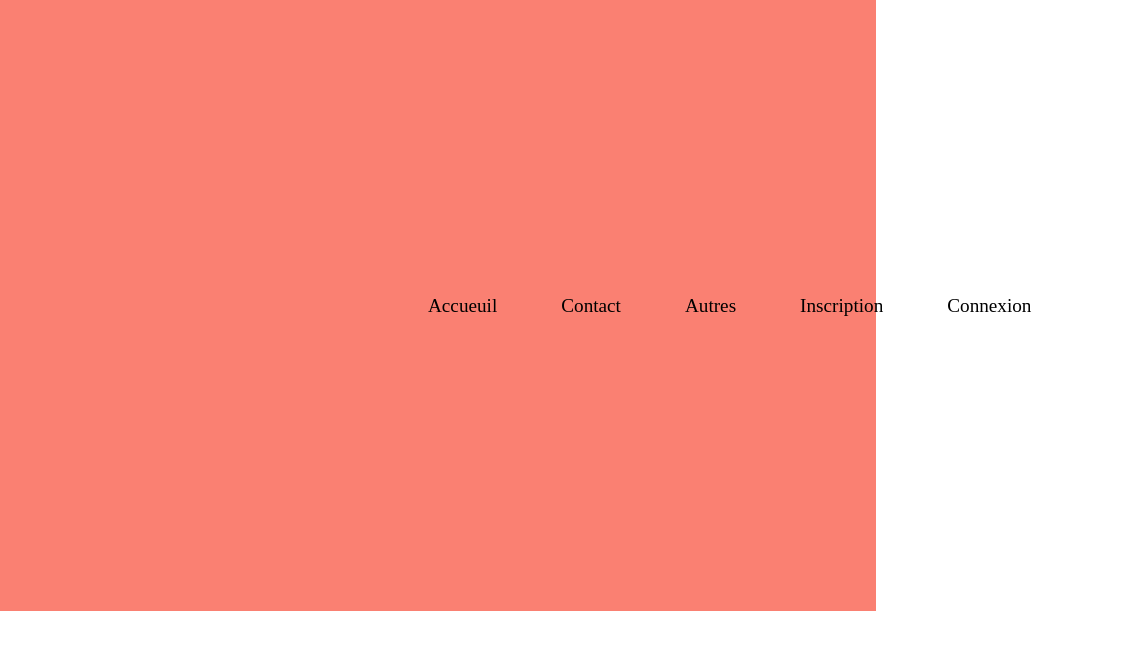
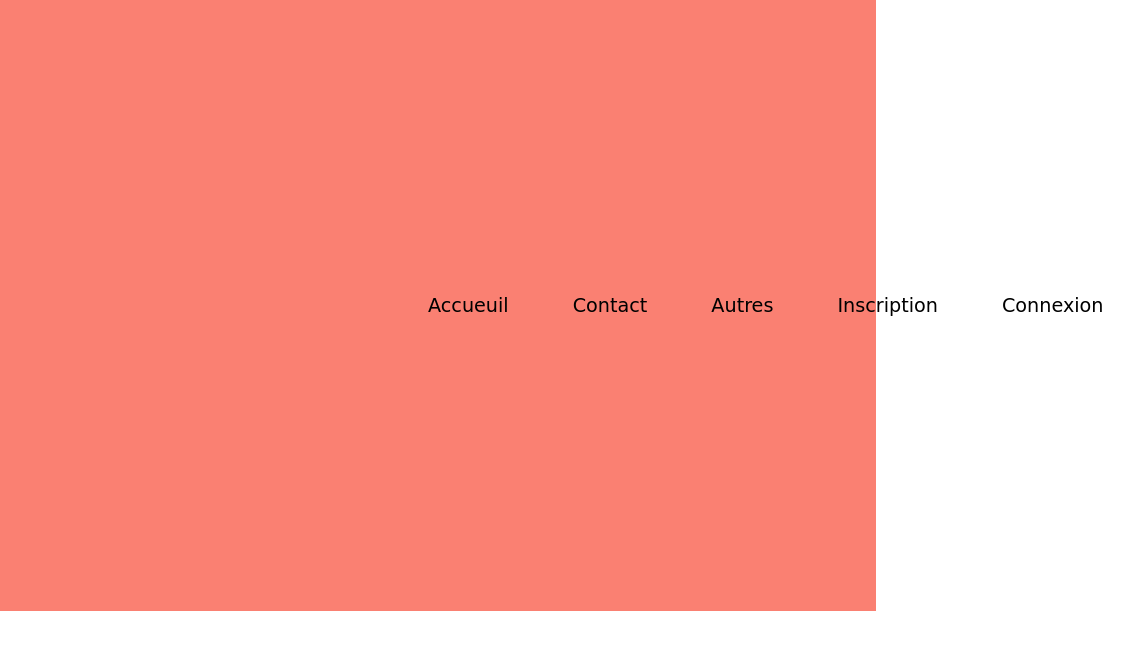
Before and after one commit to GalsenBoy/menu_burger, a plain HTML site: page index.html in a window 1280 px wide. Shown: the full height of the page, 404-1539 px from the left, 1135 px wide, since content can reach past the window. Drawn offline with Linux system fonts and the light colour scheme.

Commit message:
Ajout de forme et taille de police

```diff
--- a/style.css
+++ b/style.css
@@ -1,6 +1,10 @@
 * {
     margin: 0;
     padding: 0;
+}
+
+body {
+    font-family: cursive;
 }
 
 header {
@@ -56,9 +60,11 @@ ul>li>a:hover {
         justify-content: space-around;
         background-color: rgb(26, 24, 24);
         visibility: hidden;
+        transition: transform 1s
     }
     ul>li>a {
         color: aqua;
+        font-size: 2rem;
     }
     ul>li>a:hover {
         background-color: aqua;
```
